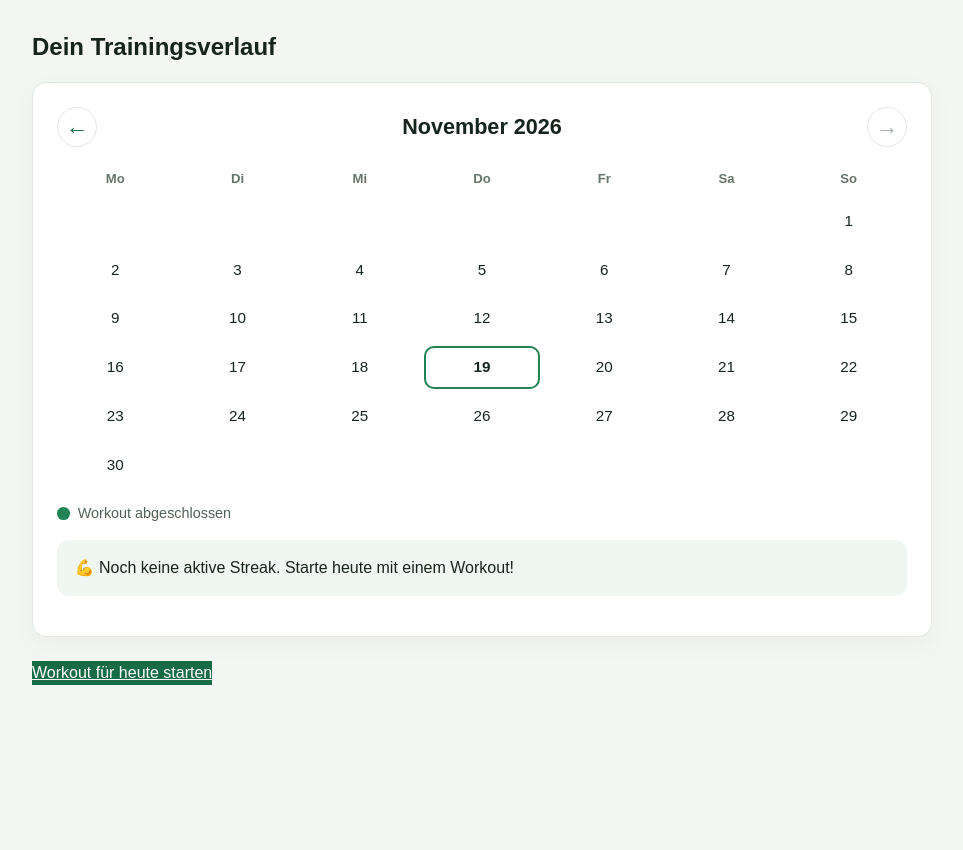
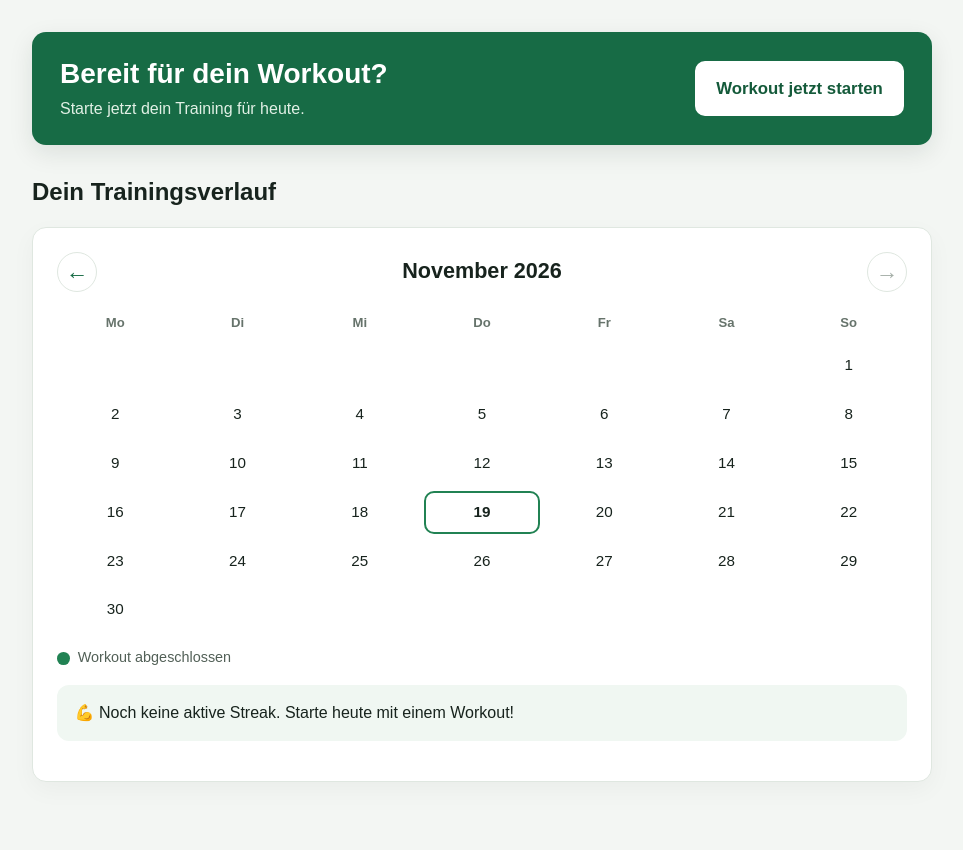
Before and after one commit to Pagnany/workout, a PHP site: page / in a window 1280 px wide. Shown: the part 77-927 px from the top of the page, without its empty margins (158-1121 px from the left). Before the commit the page ends 762 px from the top, so only its background shows below. Run offline with PHP 8.4, Linux system fonts and the light colour scheme; data that the repository does not hold is empty.

Commit message:
workout button auf index

```diff
--- a/index.php
+++ b/index.php
@@ -127,6 +127,14 @@ $emptyDays = (int) $monthStart->format('N') - 1;
 	</header>
 
 	<main class="page-content">
+		<section class="workout-cta" aria-labelledby="workout-cta-title">
+			<div>
+				<h2 id="workout-cta-title">Bereit für dein Workout?</h2>
+				<p>Starte jetzt dein Training für heute.</p>
+			</div>
+			<a class="workout-cta-button" href="workout_heute.php">Workout jetzt starten</a>
+		</section>
+
 		<h2>Dein Trainingsverlauf</h2>
 		<?php if ($error !== ''): ?>
 			<p class="error"><?php echo htmlspecialchars($error, ENT_QUOTES, 'UTF-8'); ?></p>
@@ -180,9 +188,6 @@ $emptyDays = (int) $monthStart->format('N') - 1;
 			</p>
 		</section>
 
-		<nav class="actions" aria-label="Workout-Navigation">
-			<a href="workout_heute.php">Workout für heute starten</a>
-		</nav>
 	</main>
 </body>
 
--- a/style.css
+++ b/style.css
@@ -267,6 +267,58 @@ button:disabled {
 	margin-top: 1.5rem;
 }
 
+.workout-cta {
+	display: flex;
+	align-items: center;
+	justify-content: space-between;
+	gap: 1.5rem;
+	padding: 1.5rem 1.75rem;
+	margin-bottom: 2rem;
+	border-radius: 14px;
+	background: #176b45;
+	color: #fff;
+	box-shadow: 0 8px 24px #17231d1a;
+}
+
+.workout-cta h2 {
+	margin: 0;
+	font-size: clamp(1.35rem, 3vw, 1.75rem);
+}
+
+.workout-cta p {
+	margin: 0.35rem 0 0;
+	color: #e1f0e5;
+}
+
+.workout-cta-button {
+	display: inline-flex;
+	flex: 0 0 auto;
+	align-items: center;
+	justify-content: center;
+	min-height: 3.25rem;
+	padding: 0.8rem 1.2rem;
+	border: 2px solid #fff;
+	border-radius: 10px;
+	background: #fff;
+	color: #145a3a;
+	font-size: 1.05rem;
+	font-weight: 700;
+	text-align: center;
+	text-decoration: none;
+	transition: background-color 150ms ease, transform 150ms ease;
+}
+
+.workout-cta-button:hover {
+	transform: translateY(-1px);
+	background: #eaf5ed;
+	color: #104c31;
+}
+
+.workout-cta-button:focus-visible {
+	outline-color: #fff;
+	outline-offset: 4px;
+}
+
 .calendar-card {
 	padding: 1.5rem;
 }
@@ -408,6 +460,13 @@ button:disabled {
 		padding-top: 1.25rem;
 	}
 
+	.workout-cta {
+		align-items: stretch;
+		flex-direction: column;
+		gap: 1rem;
+		padding: 1.25rem;
+	}
+
 	.card,
 	.calendar-card,
 	.workout,
```
